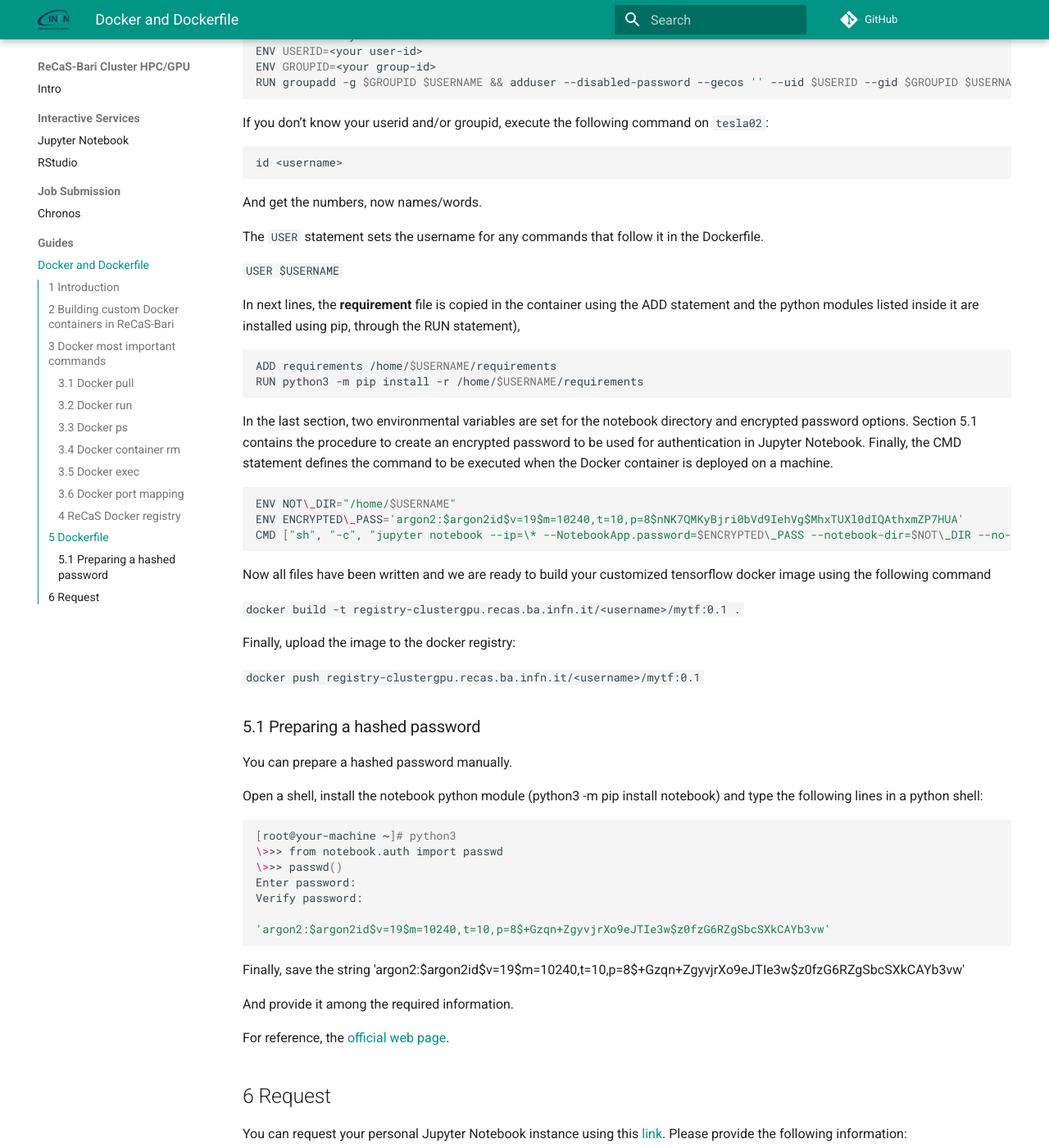
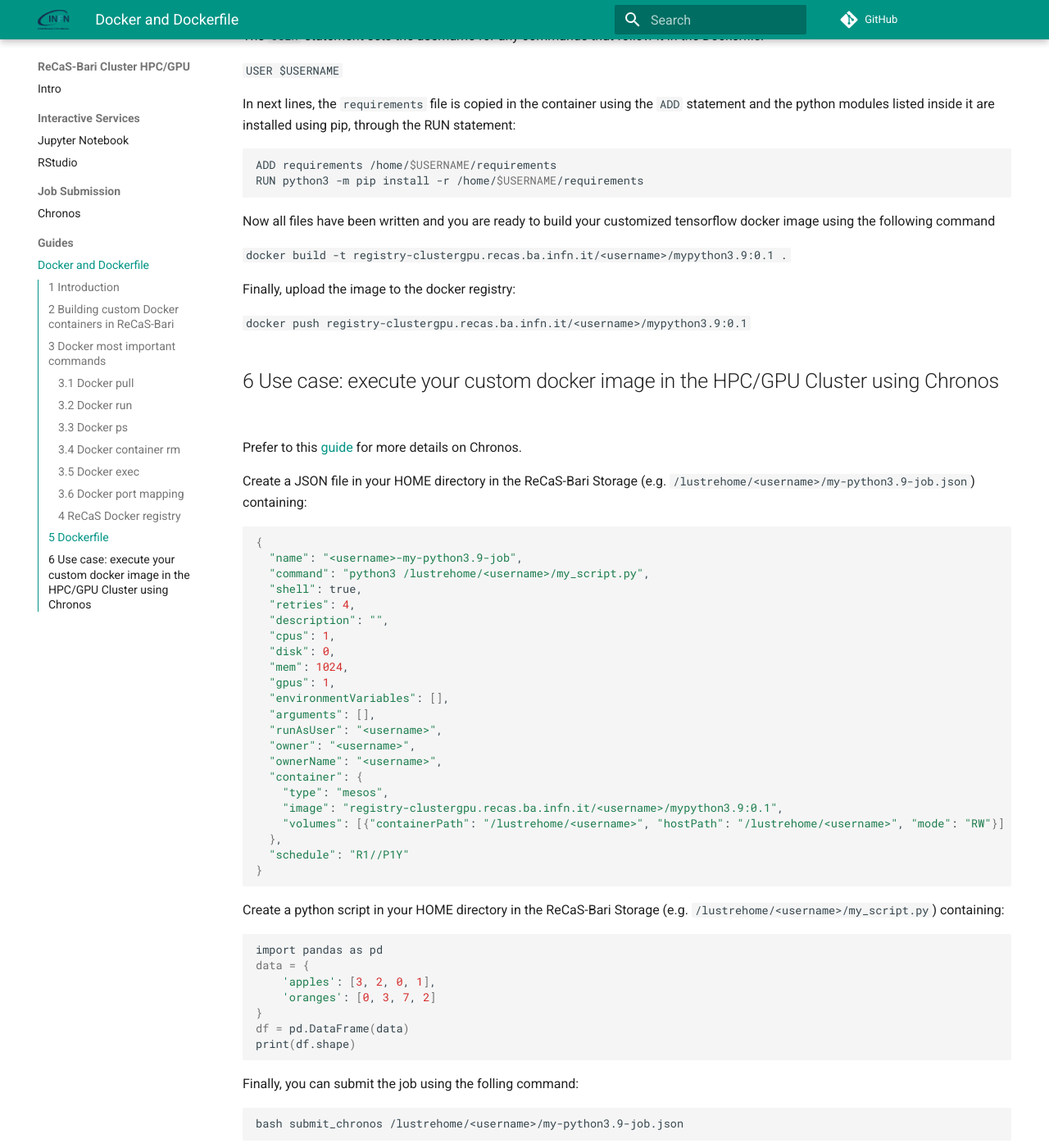
Before and after one commit to jvino/cluster-hpc-gpu-guides, an MkDocs documentation site: the page built from docs/guides/docker_and_dockerfile.md, in a window 1280 px wide and 1400 px high, scrolled down 5971 px. Shown: the whole window at 82% size. Built offline with MkDocs 1.6.1 and Material for MkDocs 9.7.7, drawn with Linux system fonts in a browser that asks for light colours; comment, search, counter and statistics services are not loaded; some of the changed text lies outside the part shown.

Commit message:
first draft docker

````diff
--- a/docs/guides/docker_and_dockerfile.md
+++ b/docs/guides/docker_and_dockerfile.md
@@ -191,70 +191,58 @@
 ```
 
 !!! warning "Storage quota"
-Each user has a storage quota on the registry. Use the same name (like `myubuntu:0.1`) in most cases: the pushing docker image will overwrite the existing one.
+Each user has a storage quota on the container registry. Use the same name (such as `myubuntu:0.1`) in most cases: the pushing docker image will overwrite the existing one.
 
 
 ## 5 Dockerfile
-Using the commands `docker run -d` and `docker exec` is possible to execute a container in detached mode and execute commands inside it, e.g. to create files or install packages. Docker also gives the possibility to save this customized container. Unfortunately this kind of container can not be deployed in the ReCaS GPU cluster. Dockerfile is the solution for this issue.
+Using the commands `docker run -d` and `docker exec` is possible to execute a container in detached mode and execute commands inside it, e.g. to create files or install packages. Docker also gives the possibility to save this customized container. Unfortunately this kind of containers can not be deployed in the ReCaS GPU cluster. Dockerfile is the solution for this issue.
 
 A Dockerfile is a simple text file that contains a list of commands that the Docker client calls while creating an image. It's a simple way to automate the image creation process. An advantage is that the commands you write in a Dockerfile are almost identical to their equivalent Linux commands. This makes Dockerfiles easier to write.
 
-Let’s start with an example. The goal is to customize the Docker image ‘**tensorflow/tensorflow:2.5.0-gpu-jupyter**’ in order to make it run with your ReCaS account user, needed in order to access your personal directory on ReCaS GPFS, and your desired python module.
+Let’s start with an example. The goal is to customize the Docker image `python:3.9.9-slim` in order to make it run with your ReCaS account user, needed in order to access your personal directory on ReCaS GPFS, and your desired python module.
 
-In order to do so, access  the `tesla02` machine, create a dedicated directory:
+In order to do so, access  the `tesla02.recas.ba.infn.it` machine, create a dedicated directory:
 
 ```bash
-mkdir /home/<username>/mytf-2.5.0
-cd /home/<username>/mytf-2.5.0
+mkdir /home/<username>/my_python3.9
+cd /home/<username>/my_python3.9
 ```
 
-Use your favorite editor and create a file named **requirements** and copy this content inside.
+Use your favorite editor and create a file named `requirements` and copy this content inside.
 
 ```bash
-scikit-learn
 pandas
-seaborn
+numpy
+tables
 matplotlib
-scipy
-numpy
-keras
-tensorflow-gpu
-six
-notebook
 ```
 
-In this file we put a list of python modules we want to install in the container.
+In this file you should put a list of python modules you want to install in the container.
 
 Now, create another file named `Dockerfile` and copy the following content inside it.
 
 ```bash
-FROM tensorflow/tensorflow:2.5.0-gpu-jupyter
+FROM python:3.9.9-slim
 # User section (Mandatory)
 ENV USERNAME=<your username>
 ENV USERID=<your user-id>
 ENV GROUPID=<your group-id>
 
 RUN groupadd -g $GROUPID $USERNAME && adduser --disabled-password --gecos '' --uid $USERID --gid $GROUPID $USERNAME
-RUN apt install python3-pip
 
 USER $USERNAME
 # python modules installation
 ADD requirements /home/$USERNAME/requirements
 RUN python3 -m pip install -r /home/$USERNAME/requirements
-ENV NOT\_DIR="/home/$USERNAME"
-ENV ENCRYPTED\_PASS='argon2:$argon2id$v=19$m=10240,t=10,p=8$nNK7QMKyBjri0bVd9IehVg$MhxTUXl0dIQAthxmZP7HUA'
-CMD ["sh", "-c", "jupyter notebook --ip=\* --NotebookApp.password=$ENCRYPTED\_PASS --notebook-dir=$NOT\_DIR --no-browser --port=$PORT\_JUPYTER"]
 ```
 
 Let’s explain the Dockerfile.
 
-The `FROM` statement defines the Docker image to be used as a starting point. Every Dockerfile starts with the ‘FROM’ statement.
+The `FROM` statement defines the Docker image to be used as a starting point. Every Dockerfile starts with the `FROM` statement.
 
-```bash
-FROM tensorflow/tensorflow:2.5.0-gpu-jupyter
-```
+`FROM python:3.9.9-slim`
 
-This section is **MANDATORY** and creates your user inside the container in order to enable the possibility to access your data on the ReCaS-Bari GPFS file system. (/lustre/home and /lustrehome directories).
+The following section is **MANDATORY** and creates your user inside the container in order to access your data on the ReCaS-Bari GPFS file system. (/lustre/home and /lustrehome directories).
 
 ```bash
 \# User section (Mandatory)
@@ -264,11 +252,9 @@
 RUN groupadd -g $GROUPID $USERNAME && adduser --disabled-password --gecos '' --uid $USERID --gid $GROUPID $USERNAME
 ```
 
-If you don’t know your userid and/or groupid, execute the following command on `tesla02`:
+If you don’t know your userid and/or groupid, execute the following command on `tesla02.recas.ba.infn.it`:
 
-```bash
-id <username>
-```
+`id <username>`
 
 And get the numbers, now names/words.
 
@@ -276,69 +262,66 @@
 
 `USER $USERNAME`
 
-In next lines, the **requirement** file is copied in the container using the ADD statement and the python modules listed inside it are installed using pip, through the RUN statement),
+In next lines, the `requirements` file is copied in the container using the `ADD` statement and the python modules listed inside it are installed using pip, through the RUN statement:
 
 ```bash
 ADD requirements /home/$USERNAME/requirements
 RUN python3 -m pip install -r /home/$USERNAME/requirements
 ```
 
-In the last section, two environmental variables are set for the notebook directory and encrypted password options. Section 5.1 contains the procedure to create an encrypted password to be used for authentication in Jupyter Notebook. Finally, the CMD statement defines the command to be executed when the Docker container is deployed on a machine.
+Now all files have been written and you are ready to build your customized tensorflow docker image using the following command
 
-```bash
-ENV NOT\_DIR="/home/$USERNAME"
-ENV ENCRYPTED\_PASS='argon2:$argon2id$v=19$m=10240,t=10,p=8$nNK7QMKyBjri0bVd9IehVg$MhxTUXl0dIQAthxmZP7HUA'
-CMD ["sh", "-c", "jupyter notebook --ip=\* --NotebookApp.password=$ENCRYPTED\_PASS --notebook-dir=$NOT\_DIR --no-browser --port=$PORT\_JUPYTER"]
-```
-
-Now all files have been written and we are ready to build your customized tensorflow docker image using the following command
-
-`docker build -t registry-clustergpu.recas.ba.infn.it/<username>/mytf:0.1 .`
+`docker build -t registry-clustergpu.recas.ba.infn.it/<username>/mypython3.9:0.1 .`
 
 Finally, upload the image to the docker registry:
 
-`docker push registry-clustergpu.recas.ba.infn.it/<username>/mytf:0.1`
+`docker push registry-clustergpu.recas.ba.infn.it/<username>/mypython3.9:0.1`
 
-### 5.1 Preparing a hashed password
-You can prepare a hashed password manually.
+## 6 Use case: execute your custom docker image in the HPC/GPU Cluster using Chronos
 
-Open a shell, install the notebook python module (python3 -m pip install notebook) and type the following lines in a python shell:
+Prefer to this [guide](https://jvino.github.io/cluster-hpc-gpu-guides/job_submission/chronos/) for more details on Chronos.
+
+Create a JSON file in your HOME directory in the ReCaS-Bari Storage (e.g. `/lustrehome/<username>/my-python3.9-job.json`) containing:
 
 ```bash
-[root@your-machine ~]# python3
-\>>> from notebook.auth import passwd
-\>>> passwd()
-Enter password:
-Verify password:
-
-'argon2:$argon2id$v=19$m=10240,t=10,p=8$+Gzqn+ZgyvjrXo9eJTIe3w$z0fzG6RZgSbcSXkCAYb3vw'
+{
+  "name": "<username>-my-python3.9-job",
+  "command": "python3 /lustrehome/<username>/my_script.py",
+  "shell": true,
+  "retries": 4,
+  "description": "",
+  "cpus": 1,
+  "disk": 0,
+  "mem": 1024,
+  "gpus": 1,
+  "environmentVariables": [],
+  "arguments": [],
+  "runAsUser": "<username>",
+  "owner": "<username>",
+  "ownerName": "<username>",
+  "container": {
+    "type": "mesos",
+    "image": "registry-clustergpu.recas.ba.infn.it/<username>/mypython3.9:0.1",
+    "volumes": [{"containerPath": "/lustrehome/<username>", "hostPath": "/lustrehome/<username>", "mode": "RW"}]
+  },
+  "schedule": "R1//P1Y"
+}
 ```
 
-Finally, save the string 'argon2:$argon2id$v=19$m=10240,t=10,p=8$+Gzqn+ZgyvjrXo9eJTIe3w$z0fzG6RZgSbcSXkCAYb3vw'
+Create a python script in your HOME directory in the ReCaS-Bari Storage (e.g. `/lustrehome/<username>/my_script.py`) containing:
 
-And provide it among the required information.
-
-For reference, the [official web page](https://jupyter-notebook.readthedocs.io/en/stable/public_server.html#preparing-a-hashed-password).
-
-## 6 Request
-You can request your personal Jupyter Notebook instance using this [link](https://www.recas-bari.it/index.php/en/recas-bari-servizi-en/support-request).
-Please provide the following information:
 ```bash
-Title: “ReCaS HPC Jupyter Notebook request - custom docker image”
-Issue:
-
-- Name and Surname
-- Username
-- Email
-- Number of required CPU
-- Number of required GPU
-- Amount of RAM
-- Image name\* (E.g. registry-clustergpu.recas.ba.infn.it/fake/mytf:0.1 )
-- Other info, if you believe could be useful
+import pandas as pd
+data = {
+    'apples': [3, 2, 0, 1],
+    'oranges': [0, 3, 7, 2]
+}
+df = pd.DataFrame(data)
+print(df.shape)
 ```
 
-After having completed the above steps you will receive an email containing the URL needed to access the remote Jupyter Notebook.
+Finally, you can submit the job using the folling command:
 
-Pointing your browser to such URL, you should see the  login page below, where you can use the password you chose when executing the commands described in section 5.1
-
-![](Aspose.Words.fd9b9dee-f664-46a5-a580-27484bb80f3c.001.png)
+```bash
+bash submit_chronos /lustrehome/<username>/my-python3.9-job.json
+```
````
Also changed, not shown: other parts of docs/guides/docker_and_dockerfile.md (+1 -1 lines).
